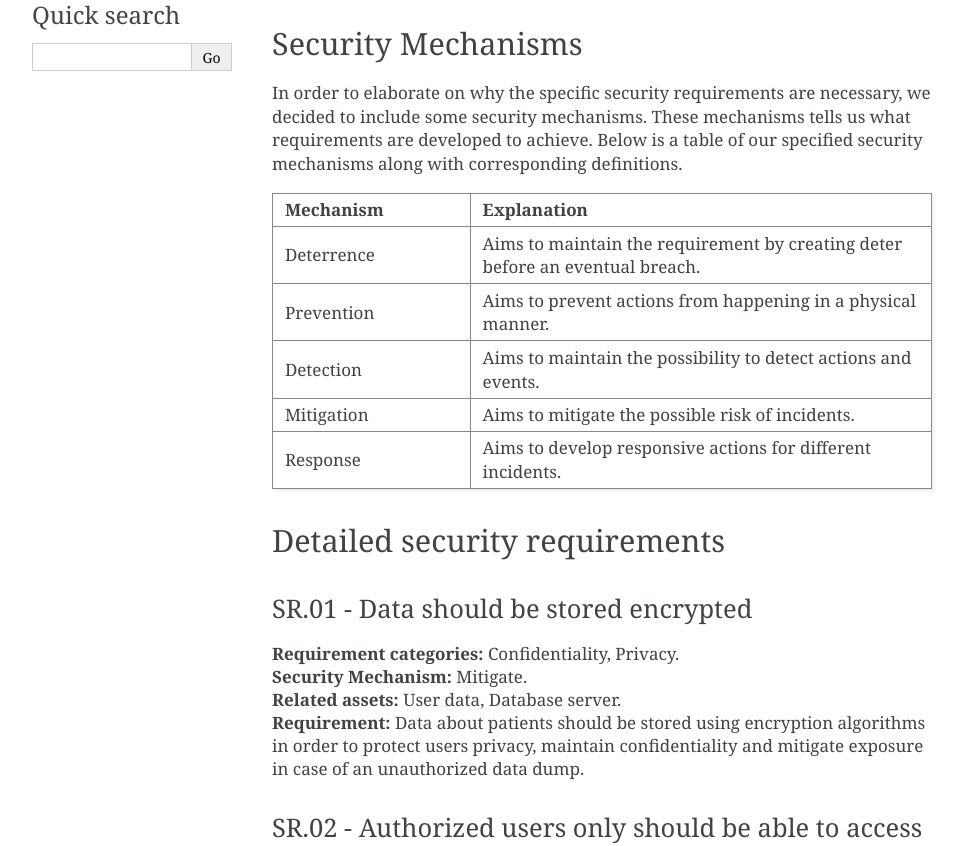
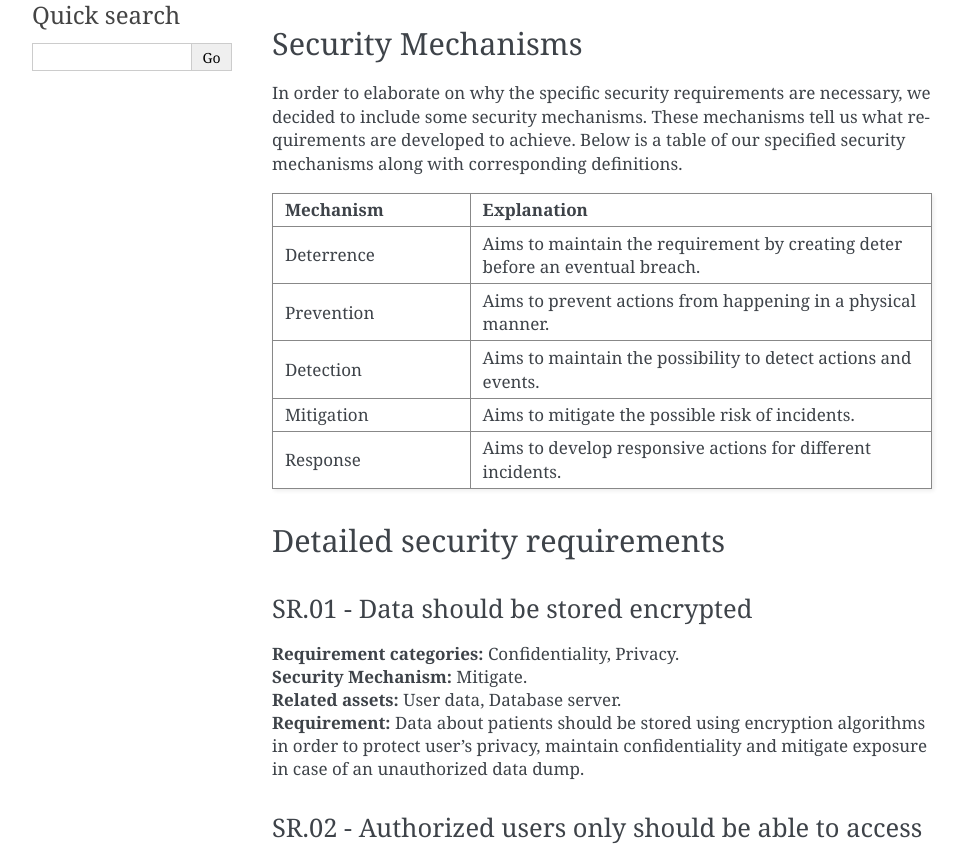
Before and after one commit to SteinarVrenne/school_imt3501, a Sphinx documentation site: the page built from Task 1/source/pages/04c_Detailed_Security.rst, in a window 1280 px wide and 1400 px high, scrolled down 866 px. Shown: the part 179-1025 px from the top of the window, without its empty margins (148-1112 px from the left). Built offline with Sphinx 7.4.7, drawn with Linux system fonts in a browser that asks for light colours; some of the changed text lies outside the part shown.

Commit message:
4c mer skrivefeil

```diff
--- a/Task 1/source/pages/04c_Detailed_Security.rst
+++ b/Task 1/source/pages/04c_Detailed_Security.rst
@@ -34,7 +34,7 @@ Security Mechanisms
 -------------------
 
 In order to elaborate on why the specific security requirements are necessary,
-we decided to include some security mechanisms. These mechanisms tells us what
+we decided to include some security mechanisms. These mechanisms tell us what
 requirements are developed to achieve. Below is a table of our specified
 security mechanisms along with corresponding definitions.
 
@@ -60,7 +60,7 @@ SR.01 - Data should be stored encrypted
 | **Security Mechanism:** Mitigate.
 | **Related assets:** User data, Database server.
 | **Requirement:** Data about patients should be stored using encryption algorithms in order to
-  protect users privacy, maintain confidentiality and mitigate exposure in case
+  protect user's privacy, maintain confidentiality and mitigate exposure in case
   of an unauthorized data dump.
 
 
```
Also changed, not shown: other parts of Task 1/source/pages/04c_Detailed_Security.rst (+3 -3 lines).
